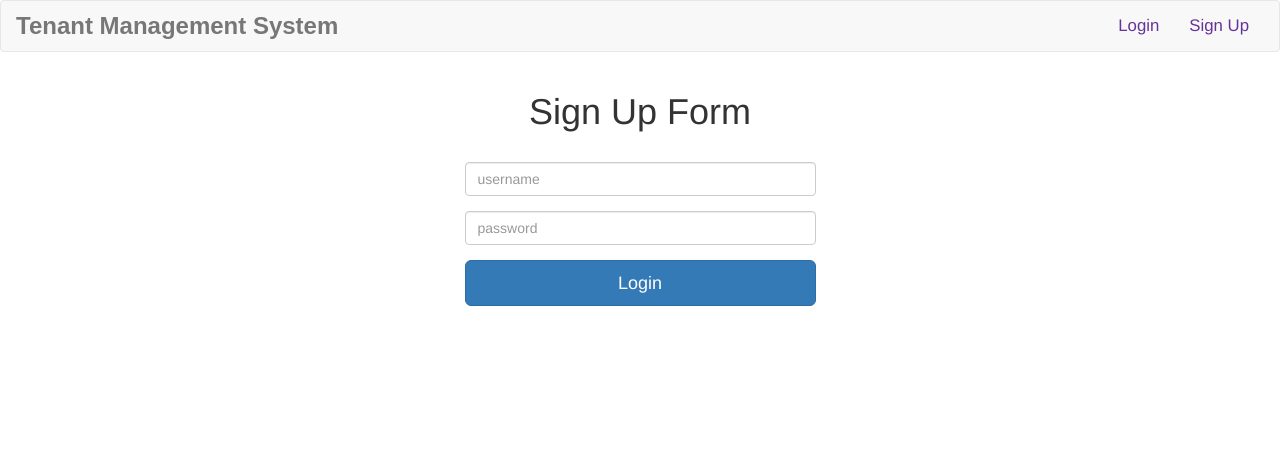
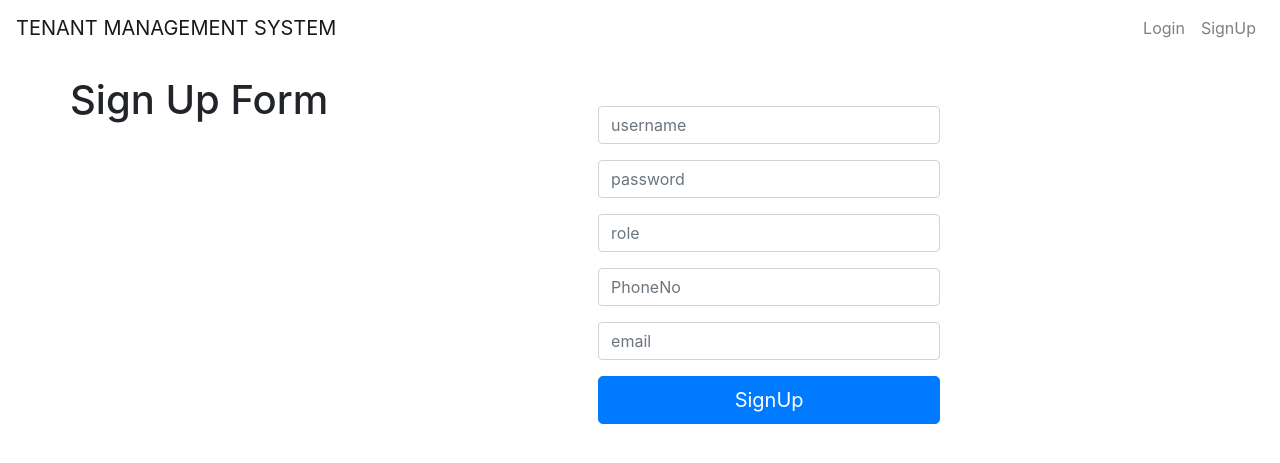
Before and after one commit to prateekgup6188/TMS, a Node server app: page /register in a window 1280 px wide. Shown: the top 463 px of the page. Run offline with Node 20, Linux system fonts and the light colour scheme; some libraries are stand-ins or nearby versions.

Commit message:
'changes'

```diff
--- a/app.js
+++ b/app.js
@@ -33,6 +33,10 @@ passport.use(new LocalStrategy(User.authenticate()));
 passport.serializeUser(User.serializeUser());
 passport.deserializeUser(User.deserializeUser());
 
+app.use(function(req,res,next){
+    res.locals.currentuser=req.user;
+    next();
+});
 
 
 // Landing Page
@@ -50,9 +54,10 @@ app.get("/main",function(req,res){
     res.render("main");
 });
 
-// handle sign up logic
+// handle Sign Up logic
 app.post("/register",function(req,res){
-    var newUser = new User({username:req.body.username});
+    var newUser = {username:req.body.username,role:req.body.role,email:req.body.email,phoneNo:req.body.phoneNo};
+    console.log(newUser);
     User.register(newUser,req.body.password,function(err,user){
         if(err){
             res.send(err);
@@ -67,6 +72,7 @@ app.post("/register",function(req,res){
 
 //Login Page
 app.get('/login',function (req,res){
+    // console.log(req);
     res.render("login");
 });
 
@@ -76,6 +82,7 @@ app.post("/login",passport.authenticate("local",
     successRedirect:"/main",
     failureRedirect:"/login"
 }),function(req,res){
+    // console.log(req.body.username);
 });
 
 // logout route
--- a/models/user.js
+++ b/models/user.js
@@ -2,7 +2,10 @@ var mongoose = require("mongoose");
 var passportLocalMongoose = require("passport-local-mongoose");
 var UserSchema = new mongoose.Schema({
     username:String,
-    password:String
+    password:String,
+    role:String,
+    phoneNo:String,
+    email: String
 });
 UserSchema.plugin(passportLocalMongoose);
 module.exports = mongoose.model("User",UserSchema);
--- a/views/partials/header.ejs
+++ b/views/partials/header.ejs
@@ -1,21 +1,34 @@
 <!DOCTYPE html>
 <html>
     <head>
-        <title>Tenant Management System</title>
-        <link rel="stylesheet" href="https://maxcdn.bootstrapcdn.com/bootstrap/3.3.5/css/bootstrap.min.css">
-        <link rel="stylesheet" href="/stylesheets/main.css">
+        <link rel="stylesheet" href="https://maxcdn.bootstrapcdn.com/bootstrap/4.0.0/css/bootstrap.min.css" integrity="sha384-Gn5384xqQ1aoWXA+058RXPxPg6fy4IWvTNh0E263XmFcJlSAwiGgFAW/dAiS6JXm" crossorigin="anonymous">
+        <link rel="stylesheet" type="text/css" href="/stylesheets/main.css">
+        <script src="https://kit.fontawesome.com/753dc8f266.js" crossorigin="anonymous"></script>
     </head>
     <body>
-        <nav class="navbar navbar-default">
-            <div class="container-fluid">
-                <div class="navbar-header">
-                    <a class="navbar-brand" style="font-weight: bolder;font-family:sans-serif;font-size: x-large;" href="/">Tenant Management System</a>
-                </div>
-                <div class="collapse navbar-collapse">
-                    <ul class="nav navbar-nav navbar-right">
-                            <li><a style="font-size: larger;color: rebeccapurple" href="/login">Login</a></li>
-                            <li><a style="font-size: larger;color: rebeccapurple;" href="/register">Sign Up</a></li>
-                    </ul>
-                </div>
-            </div>
+        <nav style="margin-bottom: 20px;" class="navbar navbar-expand-md navbar-light" >
+        <a class="navbar-brand" href="/">TENANT MANAGEMENT SYSTEM</a>
+        <button class="navbar-toggler" type="button" data-toggle="collapse" data-target="#navbarsExampleDefault" aria-controls="navbarsExampleDefault" aria-expanded="false" aria-label="Toggle navigation">
+          <span class="navbar-toggler-icon"></span>
+        </button>
+        <div class="collapse navbar-collapse" id="navbarsExampleDefault">
+            <ul class="navbar-nav ml-auto">
+                <%if(!currentuser){%>
+                    <li class="nav item">
+                        <a class="nav-link" href="/login">Login</a>
+                    </li>
+                    <li class="nav item">
+                        <a class="nav-link" href="/register">SignUp</a>
+                    </li>
+                    <% console.log(currentuser) %>
+                    <%}else{%>
+                    <li class="nav item">
+                        <a class="nav-link" href="#">Signed In As <%=currentuser.role%></a>
+                    </li>
+                    <li class="nav item">
+                        <a class="nav-link" href="/logout">Logout</a>
+                    </li>
+                <% } %>
+            </ul>
+        </div>
         </nav>
--- a/views/register.ejs
+++ b/views/register.ejs
@@ -11,7 +11,16 @@
                     <input class="form-control" type="password" name="password" placeholder="password">
                 </div>
                 <div class="form-group">
-                    <button class="btn btn-primary btn-lg btn-block">Login</button>
+                    <input class="form-control" type="text" name="role" placeholder="role">
+                </div>
+                <div class="form-group">
+                    <input class="form-control" type="tel" name="PhoneNo" placeholder="PhoneNo">
+                </div>
+                <div class="form-group">
+                    <input class="form-control" type="email" name="email" placeholder="email">
+                </div>
+                <div class="form-group">
+                    <button class="btn btn-primary btn-lg btn-block">SignUp</button>
                 </div>
             </form>
         </div>
```
Also changed, not shown: views/landing.ejs (+28 -4 lines), views/login.ejs (+9 -0 lines).
